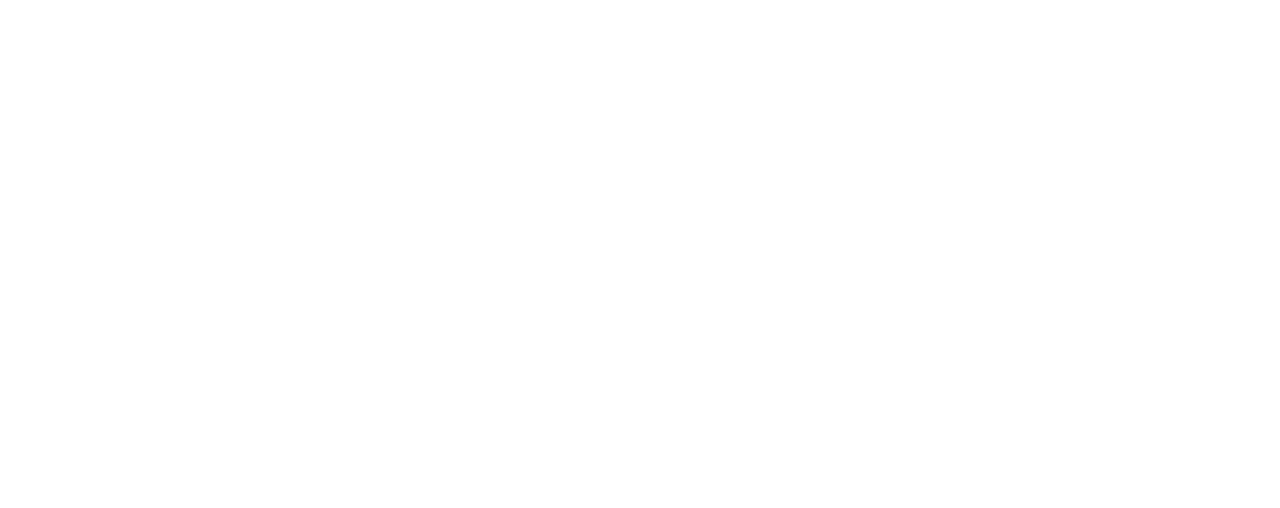
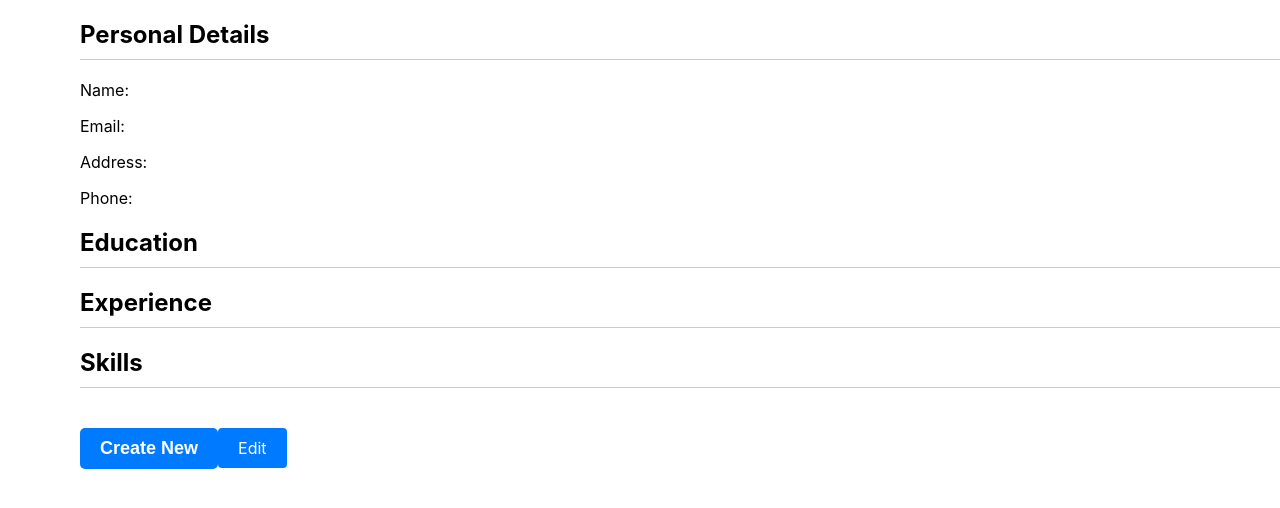
Before and after one commit to Aljobiju/Resume_Builder, a React (Create React App) app: page /view in a window 1280 px wide. Shown: the top 508 px of the page. Built offline with nearby package versions, Linux system fonts and the light colour scheme.

Commit message:
modifications done

```diff
--- a/src/Components/Form/Form.jsx
+++ b/src/Components/Form/Form.jsx
@@ -1,9 +1,11 @@
 import Select from "react-select";
 import React, { useEffect, useState } from "react";
 import { useNavigate } from "react-router-dom";
+import { SKILLS } from "../constants";
 
 function Form({ formData, setFormData }) {
   //Storing values
+  const navigate = useNavigate();
 
   const onChange = (value, key) => {
     setFormData((current) => ({ ...current, [key]: value }));
@@ -37,7 +39,10 @@ function Form({ formData, setFormData }) {
     }));
   };
 
-  const saveForm = () => {};
+  const saveForm = (e) => {
+    e.preventDefault();
+    navigate("/view");
+  };
 
   const addEducationField = (e) => {
     e.preventDefault();
@@ -52,7 +57,6 @@ function Form({ formData, setFormData }) {
       educationDetails: [...current.educationDetails, newField],
     }));
   };
-
 
   const addExperienceField = (e) => {
     e.preventDefault();
@@ -162,7 +166,7 @@ function Form({ formData, setFormData }) {
         })}
         <button onClick={addEducationField}>Add Field</button>
 
-         <h2>Experience Details</h2>
+        <h2>Experience Details</h2>
 
         {formData.experienceDetails.map((detail) => {
           return (
@@ -185,13 +189,17 @@ function Form({ formData, setFormData }) {
               </div>
               <div className="form-group">
                 <label htmlFor="designation">
-                Designation <span>*</span>
+                  Designation <span>*</span>
                 </label>
                 <input
                   type="text"
                   value={detail.designation}
                   onChange={(e) =>
-                    onExperienceFieldChange(e.target.value, "designation", detail.id)
+                    onExperienceFieldChange(
+                      e.target.value,
+                      "designation",
+                      detail.id
+                    )
                   }
                 />
               </div>
@@ -211,6 +219,20 @@ function Form({ formData, setFormData }) {
           );
         })}
         <button onClick={addExperienceField}>Add Field</button>
+        <h2>Skills</h2>
+        <Select
+          isMulti
+          options={SKILLS}
+          value={formData.skills}
+          onChange={(e) => {
+            console.log(e);
+            setFormData((current) => ({
+              ...current,
+              skills: e,
+            }));
+          }}
+        />
+        <button>Save</button>
       </form>
     </div>
   );
--- a/src/Components/constants.js
+++ b/src/Components/constants.js
@@ -1,9 +1,9 @@
 
 
 export const SKILLS = [
-    { label: "PHP", id: crypto.randomUUID() },
-    { label: "C++", id: crypto.randomUUID() },
-    { label: "C#", id: crypto.randomUUID() },
-    { label: "html", id: crypto.randomUUID() },
-    { label: "Java", id: crypto.randomUUID() },
+    { label: "PHP", value: crypto.randomUUID() },
+    { label: "C++", value: crypto.randomUUID() },
+    { label: "C#", value: crypto.randomUUID() },
+    { label: "html", value: crypto.randomUUID() },
+    { label: "Java", value: crypto.randomUUID() },
   ];
--- a/src/pages/View.css
+++ b/src/pages/View.css
@@ -17,10 +17,10 @@ h2 {
 }
 
 
-  p {
+  /* p {
     margin-bottom: 5px;
     font-size: 18px;
-  }
+  } */
 
   /* Styling for the education and experience sections */
   div {
--- a/src/pages/View.jsx
+++ b/src/pages/View.jsx
@@ -15,26 +15,16 @@
 
 //      <h1>Hello</h1>
 
-
 //     </div>
 //   )
 // }
 
 // export default View
-import React, { useEffect, useState } from 'react';
-import '../pages/View.css'
-import { Link } from 'react-router-dom';
+import React, { useEffect, useState } from "react";
+import "../pages/View.css";
+import { Link } from "react-router-dom";
 
-function View() {
-  const [formData, setFormData] = useState(null);
-
-  useEffect(() => {
-    const storedData = localStorage.getItem('formData');
-    if (storedData) {
-      setFormData(JSON.parse(storedData));
-    }
-  }, []);
-
+function View({ formData }) {
   return (
     <div>
       {formData && (
@@ -46,30 +36,34 @@ function View() {
           <p>Phone: {formData.phone}</p>
 
           <h2>Education</h2>
-          {formData.Education && formData.Education.map((field, index) => (
+          {formData.educationDetails &&
+            formData.educationDetails.map((field, index) => (
               <div key={index}>
-              <p>College: {field.college}</p>
+                <p>College: {field.institution}</p>
                 <p>Course: {field.course}</p>
                 <p>Year: {field.year}</p>
               </div>
             ))}
 
           <h2>Experience</h2>
-          {formData.Experience && formData.Experience.map((field, index) => (
+          {formData.experienceDetails &&
+            formData.experienceDetails.map((field, index) => (
               <div key={index}>
                 <p>Company: {field.company}</p>
-              <p>Job: {field.job}</p>
+                <p>Job: {field.designation}</p>
                 <p>year: {field.year}</p>
               </div>
             ))}
 
           <h2>Skills</h2>
-          {formData.Skills && formData.Skills.map((skill) => (
+          {formData.skills &&
+            formData.skills.map((skill) => (
               <p key={skill.value}>{skill.label}</p>
             ))}
-          <button style={{marginRight: '10px'}}>Create New</button>
-          <Link to="/hello" className="button">Edit</Link>
-
+          <button>Create New</button>
+          <Link to="/" className="button">
+            Edit
+          </Link>
         </div>
       )}
     </div>
```
Also changed, not shown: src/Components/Form/Formstyle.css (+0 -15 lines). Lines whose indentation alone changed are shown as unchanged.
